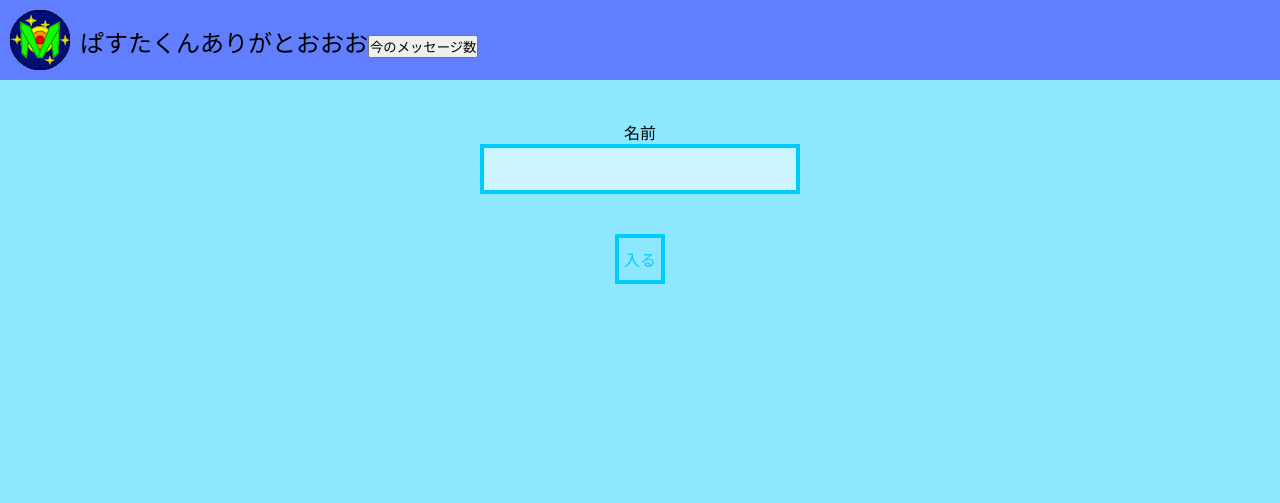
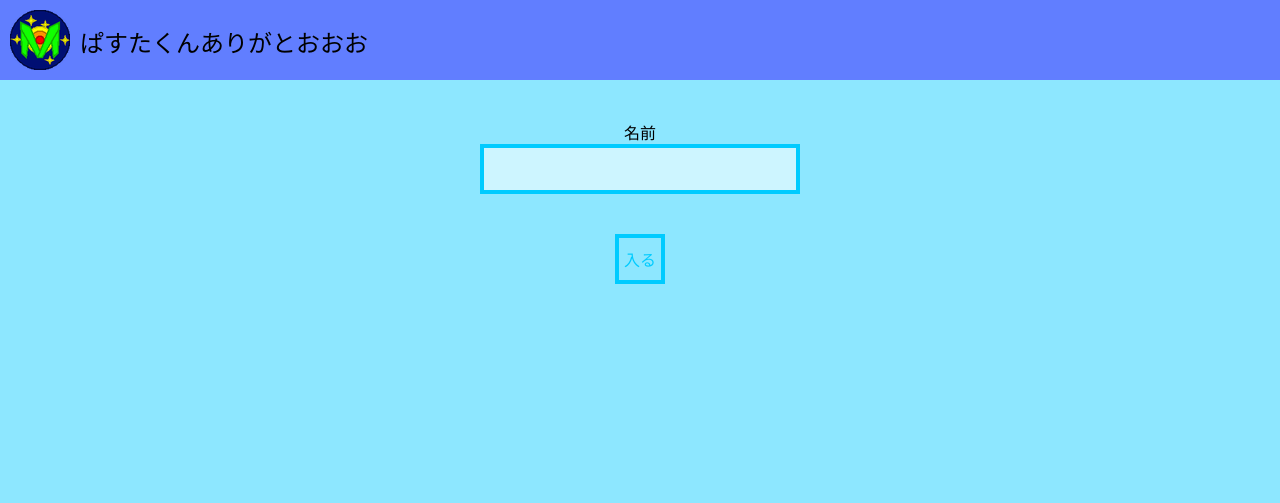
Before and after one commit to monnku/monnku-remix, a plain HTML site: page index.html in a window 1280 px wide. Drawn offline with Linux system fonts and the light colour scheme.

Commit message:
Update index.html

```diff
--- a/index.html
+++ b/index.html
@@ -19,7 +19,7 @@
   </div>
   <div class="title">
     <img src="monnku.png" class="pasta">
-    <p class="titletext">ぱすたくんありがとおおお<button onclick="alert(coun);">今のメッセージ数</button></p>
+    <p class="titletext">ぱすたくんありがとおおお</p>
   </div>
   <div class="main">
     <div class="chatscroll">
```
